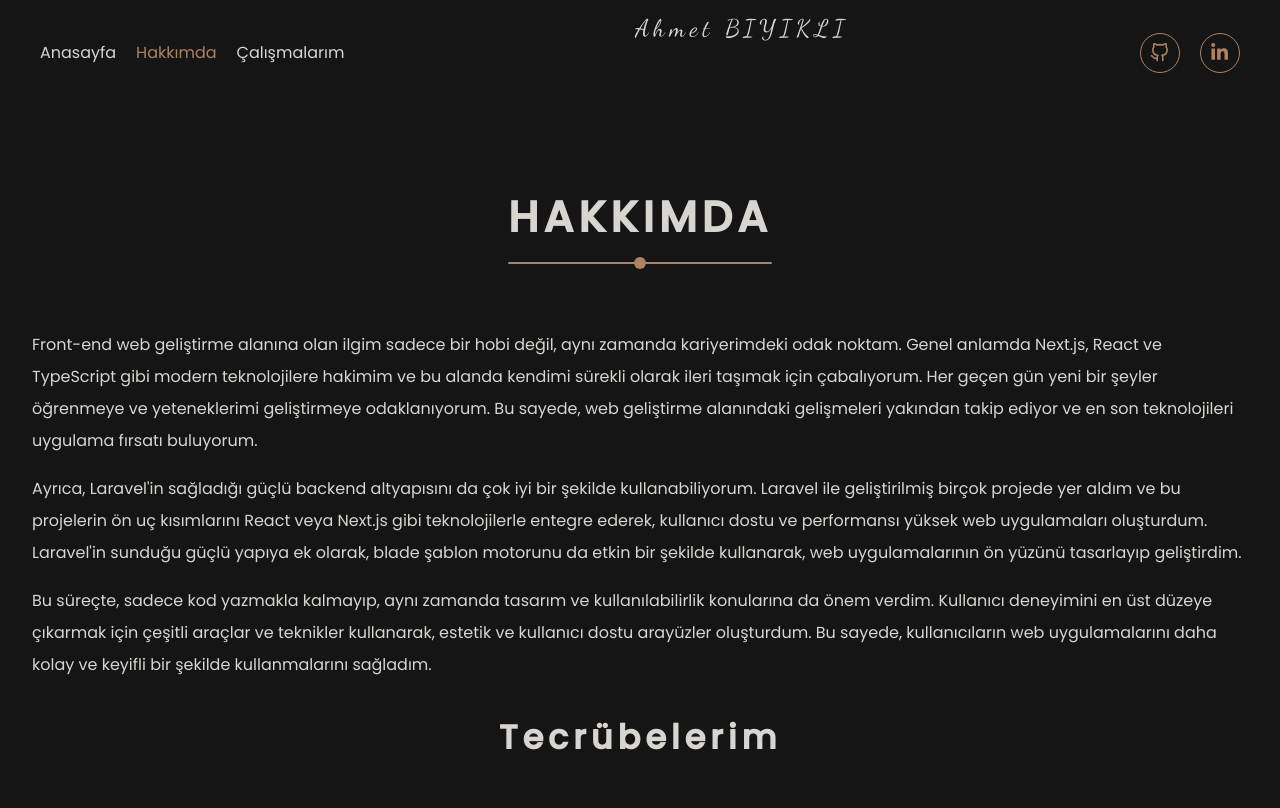
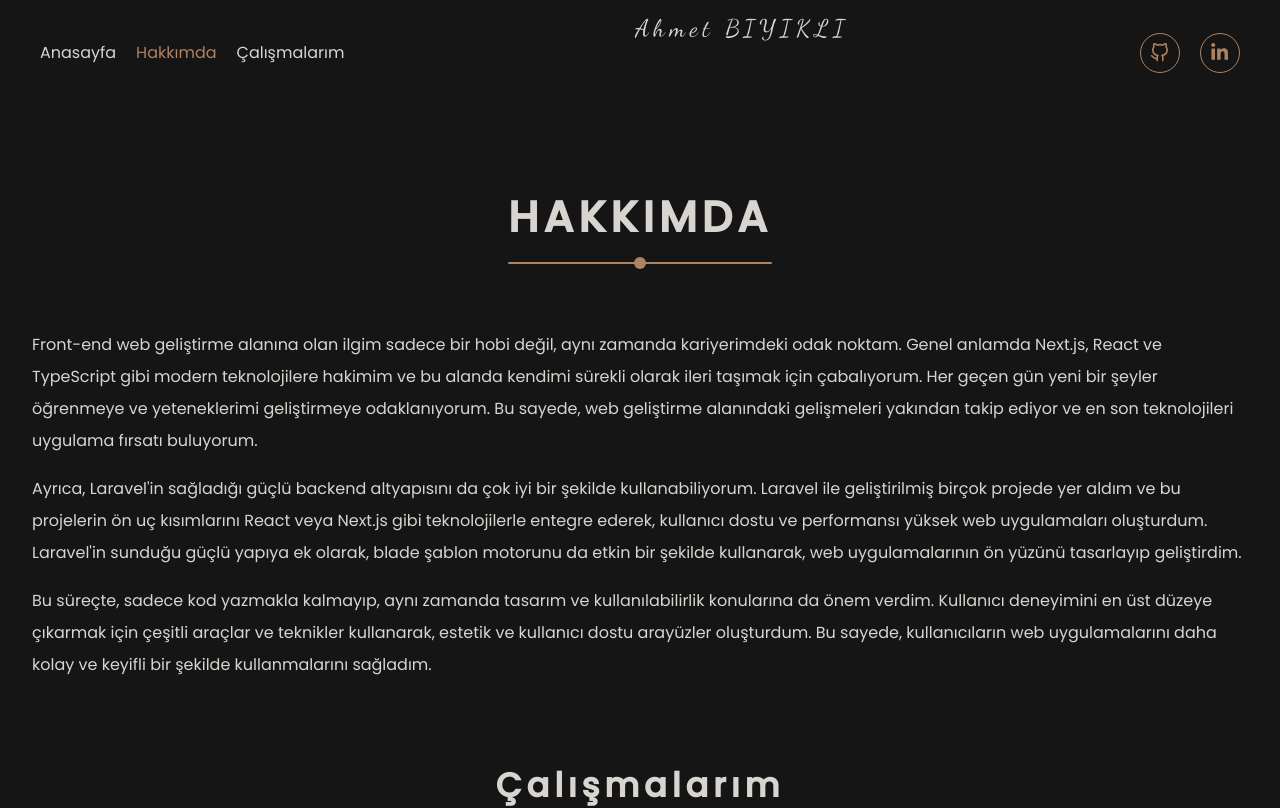
Before and after one commit to ahmet687u/portfolio, a Next.js app: page /hakkimda in a window 1280 px wide. Shown: the top 808 px of the page. Built offline with nearby package versions, Linux system fonts and the light colour scheme.

Commit message:
about page edit

```diff
--- a/src/app/hakkimda/page.tsx
+++ b/src/app/hakkimda/page.tsx
@@ -15,9 +15,6 @@ export default function About() {
       ))}
 
       {/* experience section */}
-      <header className="title">
-        <h3>Tecrübelerim</h3>
-      </header>
       <PortfolioSection />
     </section>
   );
```
